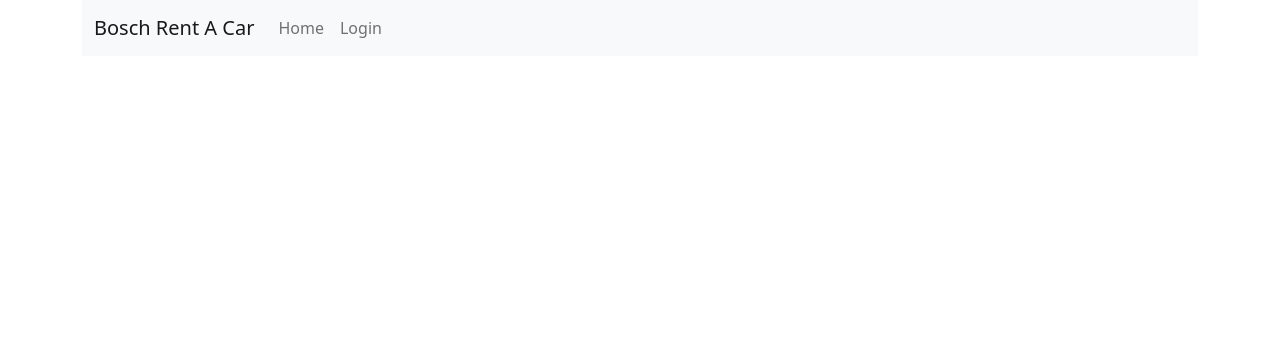
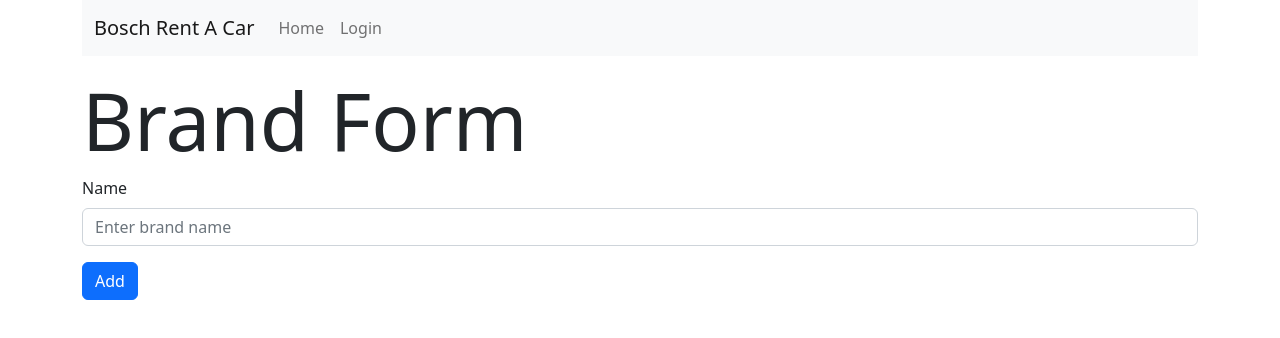
Before and after one commit to ahmet-cetinkaya-instruction/bosch-rentacar-frontend-angular, an Angular app: page /dashboard/brands/add in a window 1280 px wide. Before the commit this address led to /. Shown: the top 338 px of the page. Built offline with nearby package versions, Linux system fonts and the light colour scheme.

Commit message:
Begin adding brand form

```diff
--- a/src/app/app-routing.module.ts
+++ b/src/app/app-routing.module.ts
@@ -1,5 +1,6 @@
 import { RouterModule, Routes } from '@angular/router';
 
+import { BrandFormPageComponent } from './pages/brand-form-page/brand-form-page.component';
 import { HomePageComponent } from './pages/home-page/home-page.component';
 import { LoginPageComponent } from './pages/login-page/login-page.component';
 import { NgModule } from '@angular/core';
@@ -9,6 +10,10 @@ const routes: Routes = [
   // : ile başlayan bir path parametresi olduğunu belirtir.
   { path: 'brands/:brandName', component: HomePageComponent },
   { path: 'login', component: LoginPageComponent },
+  {
+    path: 'dashboard',
+    children: [{ path: 'brands/add', component: BrandFormPageComponent }],
+  },
 ];
 
 @NgModule({
--- a/src/app/app.module.ts
+++ b/src/app/app.module.ts
@@ -9,6 +9,7 @@ import { LoginPageComponent } from './pages/login-page/login-page.component';
 import { NgModule } from '@angular/core';
 import { SharedModule } from './shared/shared.module';
 import { ModelsModule } from './features/models/models.module';
+import { BrandFormPageComponent } from './pages/brand-form-page/brand-form-page.component';
 
 @NgModule({
   declarations: [
@@ -16,6 +17,7 @@ import { ModelsModule } from './features/models/models.module';
     AppComponent,
     HomePageComponent,
     LoginPageComponent,
+    BrandFormPageComponent,
   ],
   imports: [
     // Angular modüllerini içeren bir dizi. Bu modüllerin bazıları, Angular'ın temel işlevlerini sağlar. Diğerleri, Angular'ın özelliklerini genişletir.
--- /dev/null
+++ b/src/app/features/brands/components/brand-add-form/brand-add-form.component.html
@@ -0,0 +1,17 @@
+<!-- Reactive Form -->
+<!-- form'a FormGroup'u verdik. -->
+<form [formGroup]="brandForm" (submit)="add()">
+  <div class="mb-3">
+    <label for="brandNameInput" class="form-label">Name</label>
+    <!-- ilgili input alanlarını -->
+    <input
+      type="text"
+      formControlName="name"
+      class="form-control"
+      id="brandNameInput"
+      placeholder="Enter brand name"
+    />
+    <!-- [(ngModel)]="brand.name" -->
+  </div>
+  <button type="submit" class="btn btn-primary">Add</button>
+</form>
--- /dev/null
+++ b/src/app/features/brands/components/brand-add-form/brand-add-form.component.ts
@@ -0,0 +1,52 @@
+import { Component, OnInit } from '@angular/core';
+import {
+  FormBuilder,
+  FormControl,
+  FormGroup,
+  Validators,
+} from '@angular/forms';
+
+@Component({
+  selector: 'app-brand-add-form',
+  templateUrl: './brand-add-form.component.html',
+  styleUrls: ['./brand-add-form.component.scss'],
+})
+export class BrandAddFormComponent implements OnInit {
+  brandForm!: FormGroup; //: HTML'deki forms etiketine karşılık gelir.
+
+  constructor(private formBuilder: FormBuilder) {
+    //: FormGroup'ı oluşturmak, içindeki FormControl'leri oluşturmak ve bunları birbirine bağlamak için kullanılır.
+    // this.brandForm = new FormGroup({
+    //   name: new FormControl(''), //: HTML'deki input etiketine karşılık gelir.
+    /*
+
+      inputlar devam edebilir
+
+    */
+    // });
+  }
+
+  ngOnInit(): void {
+    this.createBrandForm();
+  }
+
+  createBrandForm(): void {
+    this.brandForm = this.formBuilder.group({
+      name: ['', [Validators.required, Validators.minLength(2)]],
+      /*
+
+      inputlar devam edebilir
+
+      */
+    });
+  }
+
+  add(): void {
+    console.log(
+      '🚀 ~ file: brand-add-form.component.ts ~ line 41 ~ BrandAddFormComponent ~ add ~ this.brandForm.value',
+      this.brandForm
+    );
+    //todo: check validations
+    //todo: add brand
+  }
+}
--- /dev/null
+++ b/src/app/pages/brand-form-page/brand-form-page.component.html
@@ -0,0 +1,3 @@
+<h1 class="display-1">Brand Form</h1>
+
+<app-brand-add-form></app-brand-add-form>
--- /dev/null
+++ b/src/app/pages/brand-form-page/brand-form-page.component.ts
@@ -0,0 +1,11 @@
+import { Component, OnInit } from '@angular/core';
+
+@Component({
+  templateUrl: './brand-form-page.component.html',
+  styleUrls: ['./brand-form-page.component.scss'],
+})
+export class BrandFormPageComponent implements OnInit {
+  constructor() {}
+
+  ngOnInit(): void {}
+}
```
Also changed, not shown: src/app/features/brands/brands.module.ts (+12 -4 lines), src/app/features/brands/components/brand-add-form/brand-add-form.component.scss (added), src/app/pages/brand-form-page/brand-form-page.component.scss (added), 2 other files (tests, documents, lock files or other folders).
